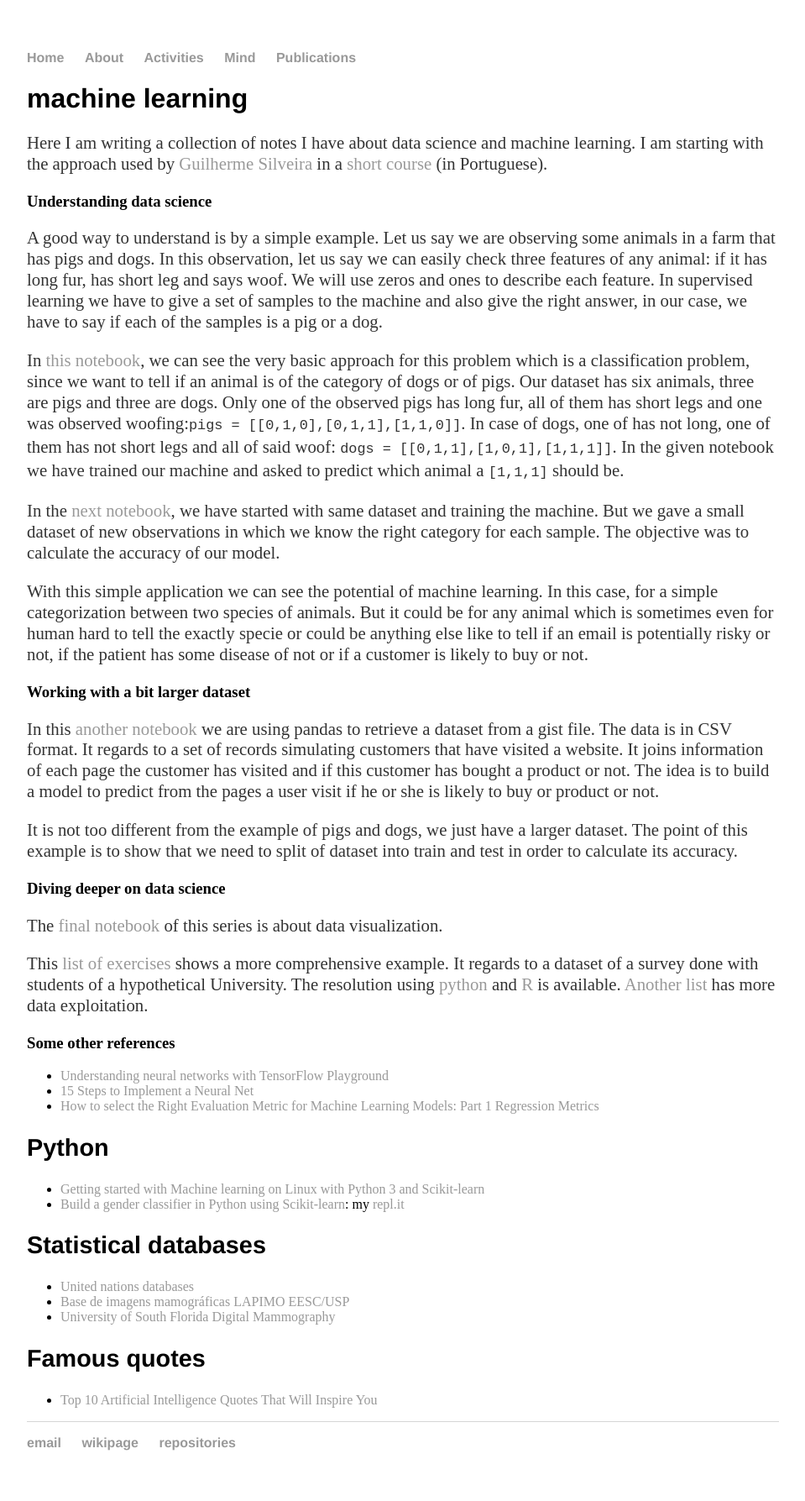
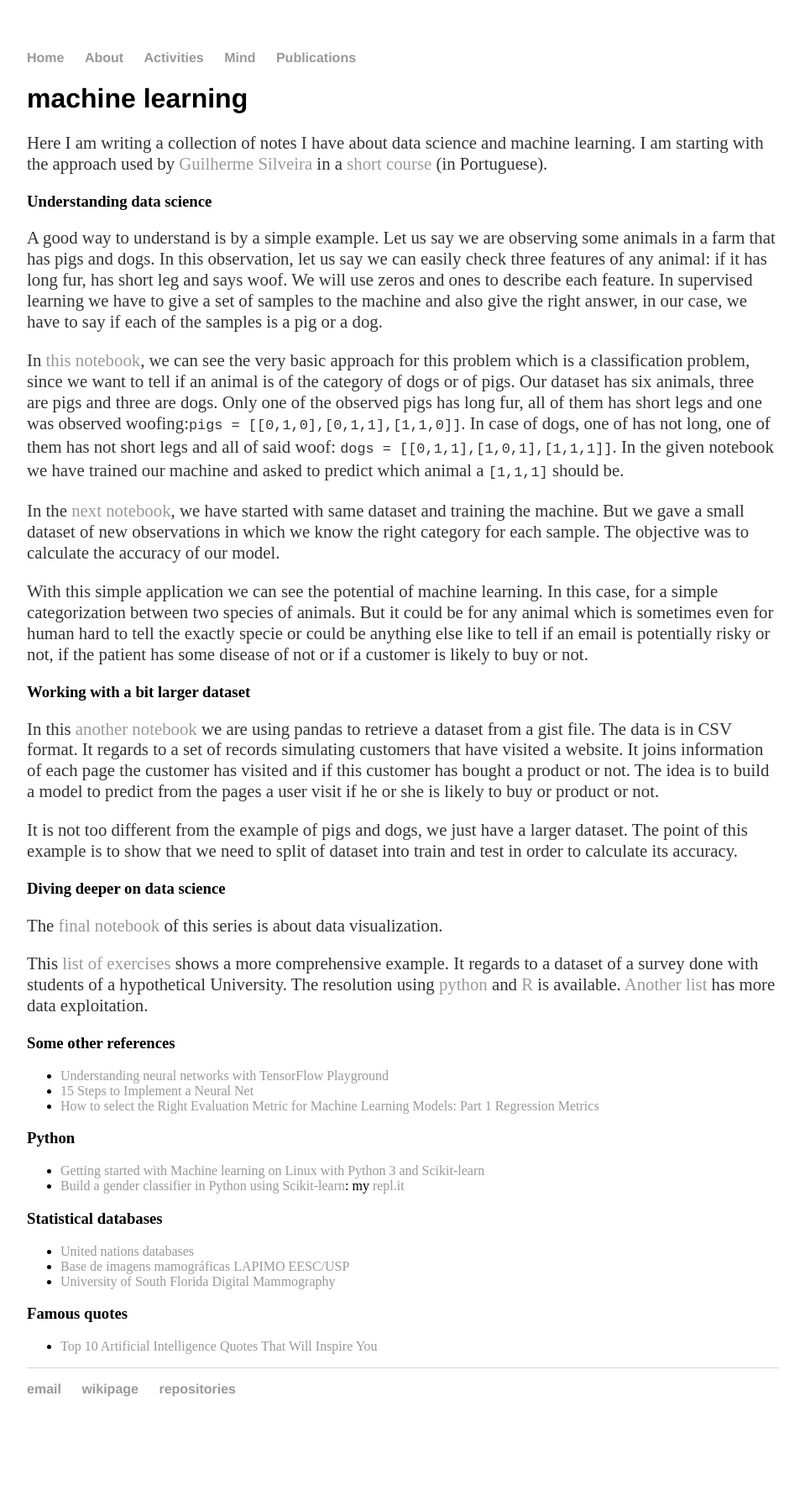
Before and after one commit to cleberjamaral/cleberjamaral.github.io, a Jekyll site: the page built from knowledge/research/machine-learning.md, in a window 1280 px wide. Shown: the whole page at 84% size, without its empty margins (160-1119 px from the left). Built offline with Jekyll 4.4.1, drawn with Linux system fonts in a browser that asks for light colours; our own code applies the rules of GitHub Pages for plain Markdown files; after the commit the page ends 1723 px from its top, so only the background shows below that.

Commit message:
GitBook: [master] 2 pages modified

```diff
--- a/knowledge/research/machine-learning.md
+++ b/knowledge/research/machine-learning.md
@@ -34,17 +34,17 @@ This [list of exercises](https://github.com/cleberjamaral/EstatisticaTYU/tree/ma
 * [15 Steps to Implement a Neural Net](http://code-spot.co.za/2009/10/08/15-steps-to-implemented-a-neural-net/)
 * [How to select the Right Evaluation Metric for Machine Learning Models: Part 1 Regression Metrics](https://medium.com/@george.drakos62/how-to-select-the-right-evaluation-metric-for-machine-learning-models-part-1-regrression-metrics-3606e25beae0)
 
-## Python
+### Python
 
 * [Getting started with Machine learning on Linux with Python 3 and Scikit-learn](https://techarena51.com/blog/getting-started-machine-learning-linux-python-3-scikit-learn/)
 * [Build a gender classifier in Python using Scikit-learn](https://towardsdatascience.com/how-to-build-a-gender-classifier-in-python-using-scikit-learn-13c7bb502f2e): my [repl.it](https://repl.it/@CleberJorgeJorg/genderclassifier)
 
-## Statistical databases
+### Statistical databases
 
 * [United nations databases](https://www.unido.org/researchers/statistical-databases)
 * [Base de imagens mamográficas LAPIMO EESC/USP](http://lapimo.sel.eesc.usp.br/bancoweb/)
 * [University of South Florida Digital Mammography](http://www.eng.usf.edu/cvprg/Mammography/Database.html)
 
-## Famous quotes
+### Famous quotes
 
 * [Top 10 Artificial Intelligence Quotes That Will Inspire You](https://dzone.com/articles/top-10-artificial-intelligence-quotes-that-will-in)
```
Also changed, not shown: other parts of knowledge/research/machine-learning.md (+1 -1 lines), knowledge/data-visualisation.md (+4 -1 lines).
